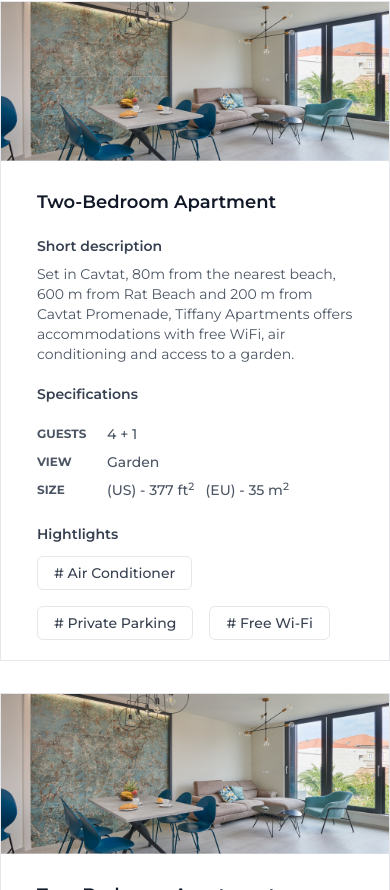
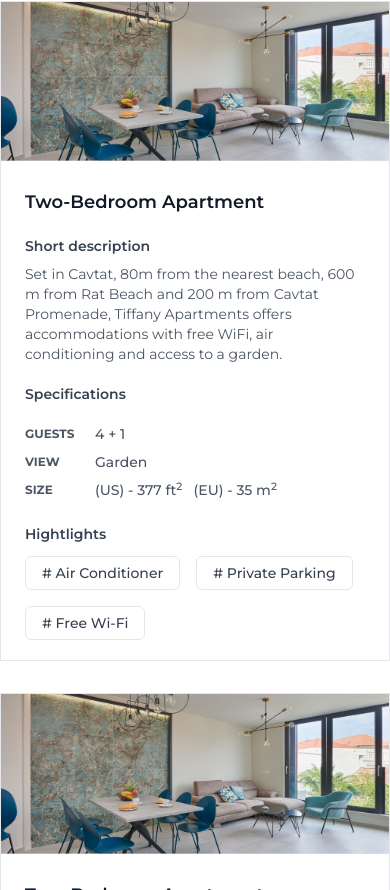
Before and after one commit to IlijaRad/apartments, a Next.js app: page / in a window 390 px wide. Shown: the part 1034-1924 px from the top of the page. Built offline with nearby package versions, Linux system fonts and the light colour scheme.

Commit message:
- reduce card padding on smaller screen

```diff
--- a/components/Card.js
+++ b/components/Card.js
@@ -12,7 +12,7 @@ const Card = ({
   return (
     <div className="border border-gray-200 lg:rounded-2xl">
       <Image className="lg:rounded-t-2xl" height={420} src={imgSrc} />
-      <div className="px-9 py-5 lg:py-7">
+      <div className="px-6 py-5 lg:px-9 lg:py-7">
         <h3 className="text-lg font-semibold text-gray-900 lg:text-2xl">
           {title}
         </h3>
```
